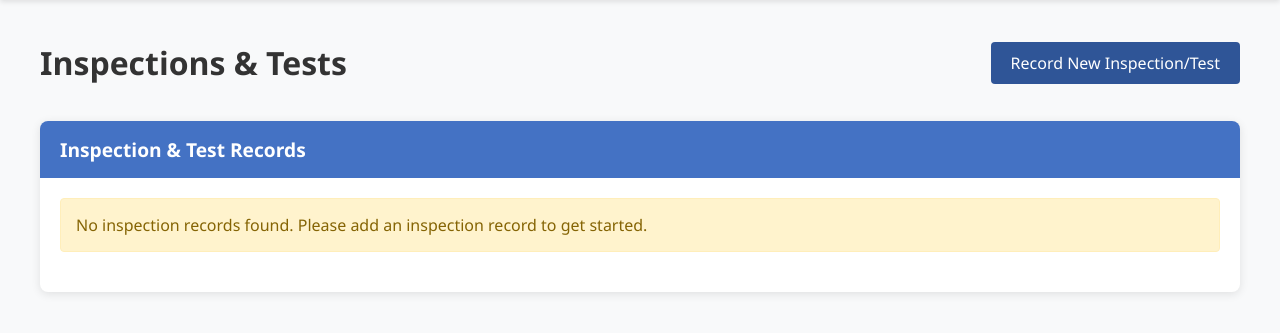
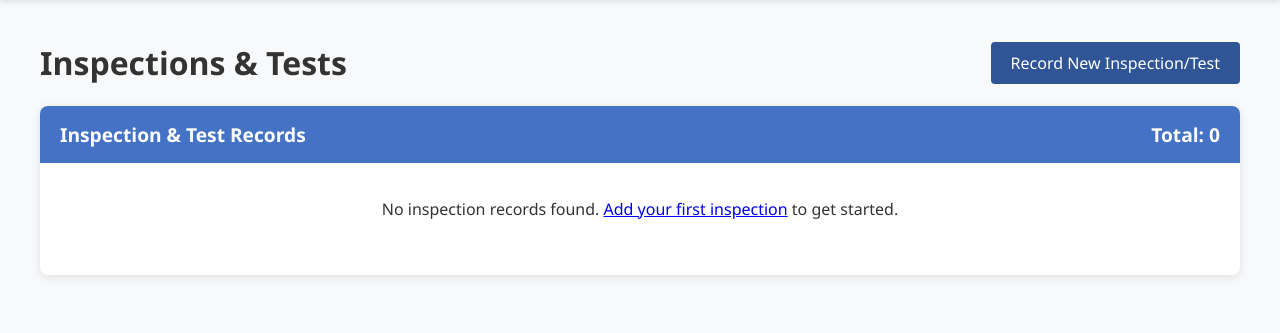
Before and after one commit to hamzan95/fire-fighting-reliability, a Flask app: page /inspections in a window 1280 px wide. Shown: the part 85-418 px from the top of the page. Run offline with Flask 3, Linux system fonts and the light colour scheme.

Commit message:
inspections.html

```diff
--- a/src/templates/inspections.html
+++ b/src/templates/inspections.html
@@ -3,40 +3,93 @@
 {% block title %}Inspections - Fire Fighting System Reliability{% endblock %}
 
 {% block content %}
-<div class="d-flex justify-content-between align-items-center mb-3">
-    <h1>Inspections & Tests</h1>
-    <a href="{{ url_for('main.add_inspection') }}" class="btn btn-primary">Record New Inspection/Test</a>
+<div class="container-fluid">
+    <div class="d-flex justify-content-between align-items-center mb-4">
+        <h1 class="mb-0">Inspections & Tests</h1>
+        <div>
+            <a href="{{ url_for('main.add_inspection') }}" class="btn btn-primary">
+                <i class="fas fa-plus"></i> Record New Inspection/Test
+            </a>
+        </div>
     </div>
 
-<div class="card">
-    <div class="card-header">Inspection & Test Records</div>
-    <div class="card-body">
+    <div class="card shadow-sm">
+        <div class="card-header bg-primary text-white">
+            <div class="d-flex justify-content-between align-items-center">
+                <span>Inspection & Test Records</span>
+                <div class="small">Total: {{ inspections|length }}</div>
+            </div>
+        </div>
+        <div class="card-body p-0">
             {% if inspections %}
-        <table class="table">
-            <thead>
+            <div class="table-responsive">
+                <table class="table table-hover mb-0">
+                    <thead class="thead-light">
                         <tr>
                             <th>Date</th>
-                    <th>Substation ID</th>
-                    <th>Inspection Status</th>
-                    <th>Testing Status</th>
+                            <th>Substation</th>
+                            <th>Inspection</th>
+                            <th>Testing</th>
                             <th>Notes</th>
+                            <th>Actions</th>
                         </tr>
                     </thead>
                     <tbody>
                         {% for inspection in inspections %}
                         <tr>
                             <td>{{ inspection.inspection_date.strftime('%Y-%m-%d') }}</td>
-                    <td>{{ inspection.substation_id }}</td>
-                    <td>{{ inspection.inspection_status }}</td>
-                    <td>{{ inspection.testing_status }}</td>
-                    <td>{{ inspection.notes or '-' }}</td>
+                            <td>
+                                <a href="{{ url_for('main.substation_detail', id=inspection.substation.id) }}">
+                                    {{ inspection.substation.substation_id }} - {{ inspection.substation.substation_name }}
+                                </a>
+                            </td>
+                            <td>
+                                <span class="badge
+                                    {% if inspection.inspection_status == 'Completed' %}bg-success
+                                    {% elif inspection.inspection_status == 'Pending' %}bg-warning text-dark
+                                    {% else %}bg-secondary{% endif %}">
+                                    {{ inspection.inspection_status }}
+                                </span>
+                            </td>
+                            <td>
+                                {% if inspection.testing_status %}
+                                <span class="badge
+                                    {% if inspection.testing_status == 'Completed' %}bg-success
+                                    {% elif inspection.testing_status == 'Pending' %}bg-warning text-dark
+                                    {% else %}bg-secondary{% endif %}">
+                                    {{ inspection.testing_status }}
+                                </span>
+                                {% else %}
+                                <span class="badge bg-light text-dark">Not Tested</span>
+                                {% endif %}
+                            </td>
+                            <td class="text-truncate" style="max-width: 200px;" title="{{ inspection.notes }}">
+                                {{ inspection.notes or '-' }}
+                            </td>
+                            <td>
+                                <a href="{{ url_for('main.edit_inspection', id=inspection.id) }}"
+                                   class="btn btn-sm btn-outline-primary" title="Edit">
+                                    <i class="fas fa-edit"></i>
+                                </a>
+                            </td>
                         </tr>
                         {% endfor %}
                     </tbody>
                 </table>
+            </div>
             {% else %}
-        <div class="alert alert-warning">
-            No inspection records found. Please add an inspection record to get started.
+            <div class="p-4 text-center">
+                <div class="alert alert-info">
+                    <i class="fas fa-info-circle me-2"></i>
+                    No inspection records found.
+                    <a href="{{ url_for('main.add_inspection') }}" class="alert-link">Add your first inspection</a> to get started.
+                </div>
+            </div>
+            {% endif %}
+        </div>
+        {% if inspections %}
+        <div class="card-footer text-muted small">
+            Last updated: {{ now.strftime('%Y-%m-%d %H:%M') }}
         </div>
         {% endif %}
     </div>
```
Lines whose indentation alone changed are shown as unchanged.
